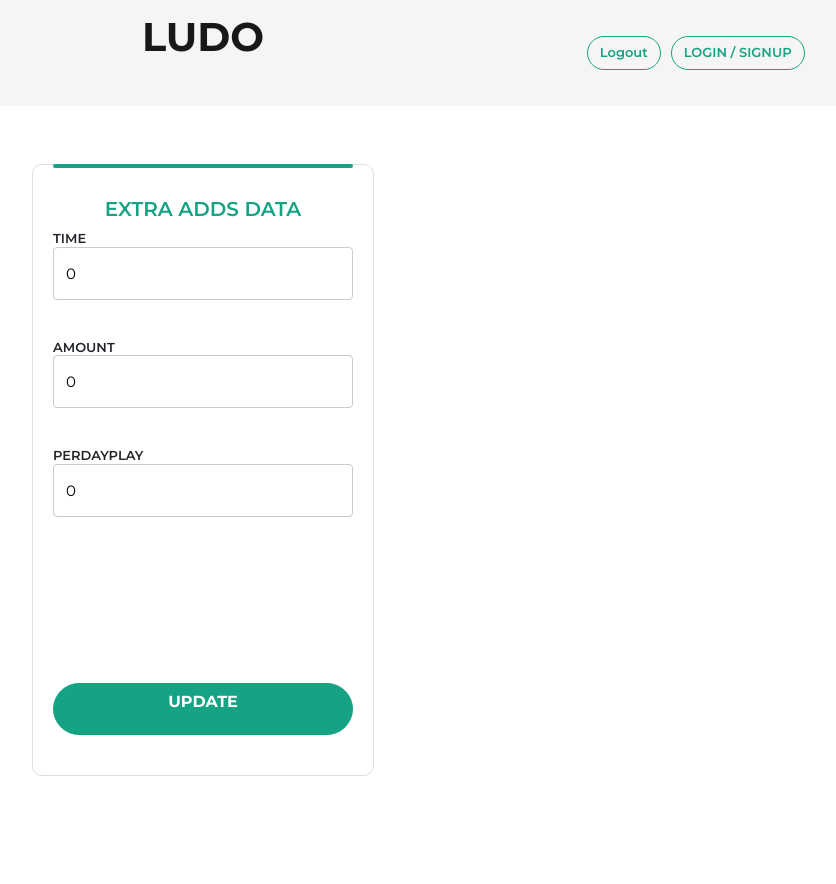
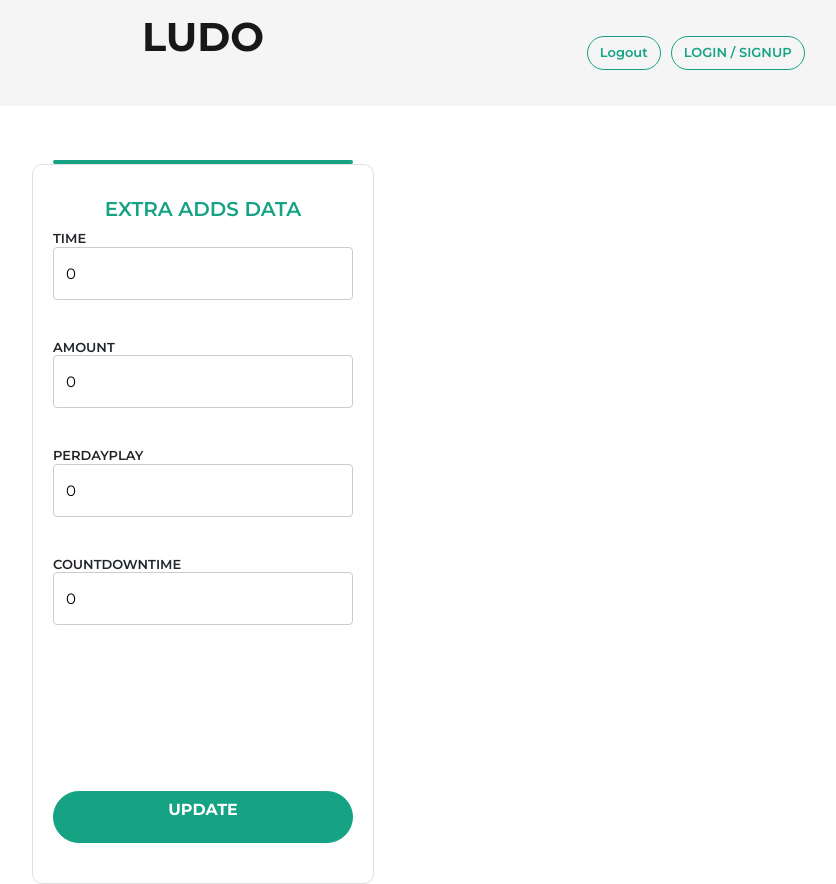
Before and after one commit to Singh-Paramvir/newLudoAdmin, a Next.js app: page /watchAdd in a window 1280 px wide. Shown: the whole page, without its empty margins (437-1273 px from the left). Before the commit the page ends 800 px from the top, so only its background shows below. Built offline with nearby package versions, Linux system fonts and the light colour scheme; no server answers.

Commit message:
add countdowntime

```diff
--- a/Component/WatchAdd.js
+++ b/Component/WatchAdd.js
@@ -7,12 +7,14 @@
   const emailRef = useRef();
   const passwordRef = useRef();
   const passwordRef1 = useRef();
+  const passwordRef2 = useRef();
 
   // use state
 
   const [currentChips1, setCurrentChips1] = useState(0);
   const [currentChips2, setCurrentChips2] = useState(0);
   const [currentChips3, setCurrentChips3] = useState(0);
+  const [currentChips4, setCurrentChips4] = useState(0);
 
   function handlePriceChange(event) {
     setCurrentChips1(event.target.value);
@@ -23,7 +25,9 @@
   function handlePriceChange2(event) {
     setCurrentChips3(event.target.value);
   }
-
+  function handlePriceChange3(event) {
+    setCurrentChips4(event.target.value);
+  }
 
 
   useEffect(() => {
@@ -44,6 +48,7 @@
         setCurrentChips1(data.data.data[0].time);
         setCurrentChips2(data.data.data[0].amount);
         setCurrentChips3(data.data.data[0].perDay);
+        setCurrentChips4(data.data.data[0].countDownTime);
 
         console.log(buttonValue,"bvbvbvb");
 
@@ -70,11 +75,12 @@
     const time = emailRef.current.value;
     const amount = passwordRef.current.value;
     const perDay = passwordRef1.current.value;
+     const countDownTime = passwordRef2.current.value;
 
     const ID = localStorage.getItem('buttonValue')
      console.log(ID,"get id ");
     const data = {
-    time,amount,perDay
+    time,amount,perDay,countDownTime
 
     };
 
@@ -83,6 +89,7 @@
       console.log(token, "to get the token form local new one");
       const res = await axios.post("/api/updateadddata",{ token: token, data });
      console.log(res,"response");
+
       setTimeout(() => {
         window.location.reload();
       }, 1000);
@@ -176,6 +183,19 @@
                     onChange={handlePriceChange2}
                   />
                 </div>
+                <div className="input-item">
+                  <h6 className="item-text">COUNTDOWNTIME</h6>
+                  <input
+                    ref={passwordRef2}
+                    value={currentChips4}
+                    className="textinput"
+                    type="string"
+                    name="last-name"
+                    placeholder=""
+                    required
+                    onChange={handlePriceChange3}
+                  />
+                </div>
 
 
               <a
```
